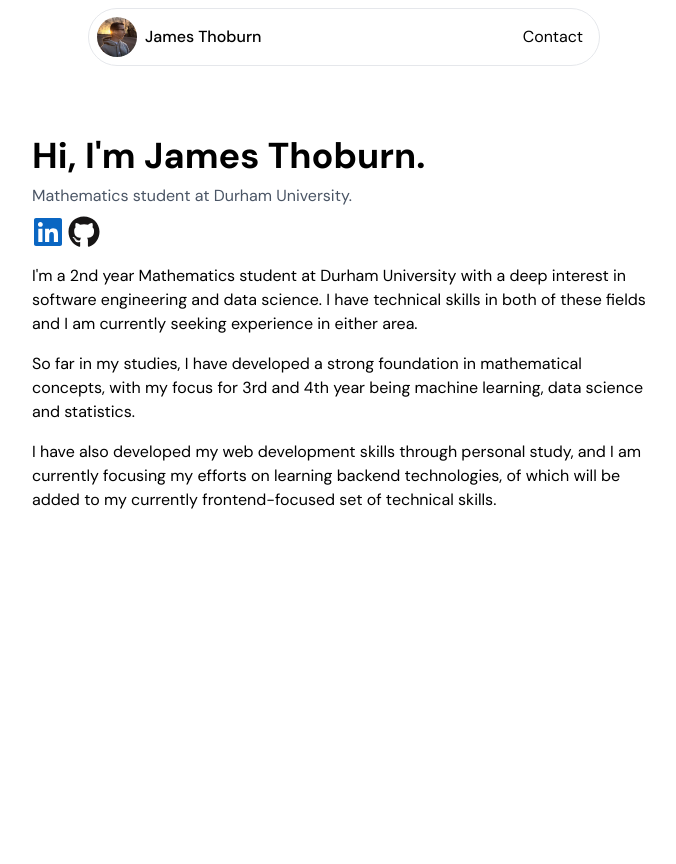
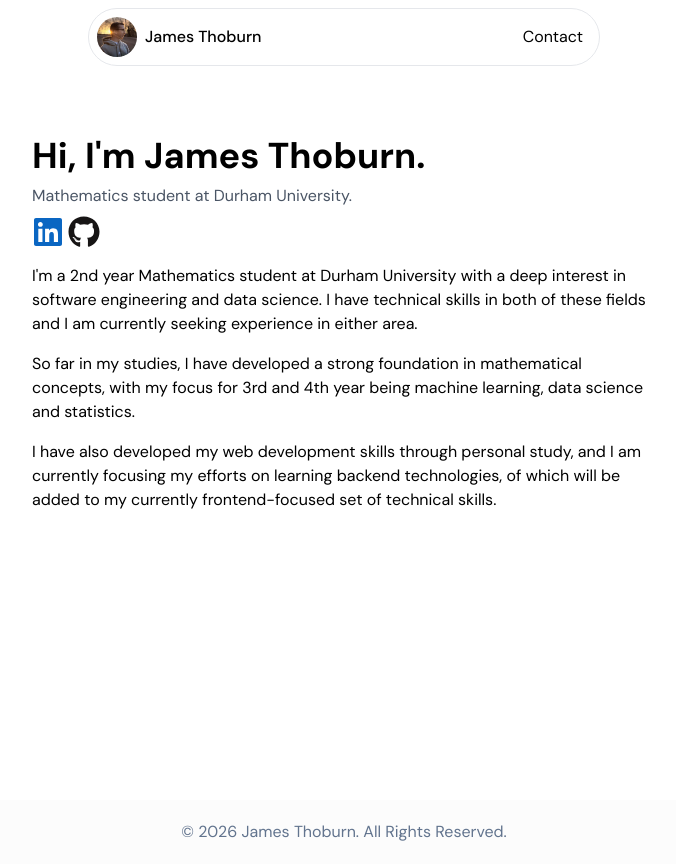
Before and after one commit to JamesThoburn/portfolio-website, a Next.js app: page / in a window 1280 px wide. Shown: the whole page, without its empty margins (296-972 px from the left). Before the commit the page ends 800 px from the top, so only its background shows below. Built offline with nearby package versions, Linux system fonts and the light colour scheme.

Commit message:
Implemented a Footer

```diff
--- a/src/app/layout.tsx
+++ b/src/app/layout.tsx
@@ -2,6 +2,7 @@ import type { Metadata } from "next";
 import "./globals.css";
 import { DM_Sans, Poppins, Roboto } from "next/font/google";
 import Navbar from "@/components/Navbar";
+import Footer from "@/components/Footer";
 
 const font = DM_Sans({
   subsets: ["latin"],
@@ -30,6 +31,7 @@ export default function RootLayout({
         <main className="pt-18 min-h-screen">
           {children}
         </main>
+        <Footer />
       </body>
     </html>
   );
--- /dev/null
+++ b/src/components/Footer.tsx
@@ -0,0 +1,11 @@
+import React from 'react'
+
+export default function Footer() {
+  return (
+    <footer className='bg-[#fcfcfc] w-full h-16 flex justify-center items-center p-4 text-slate-500'>
+        <div>
+            © 2026 James Thoburn. All Rights Reserved.
+        </div>
+    </footer>
+  )
+}
```
